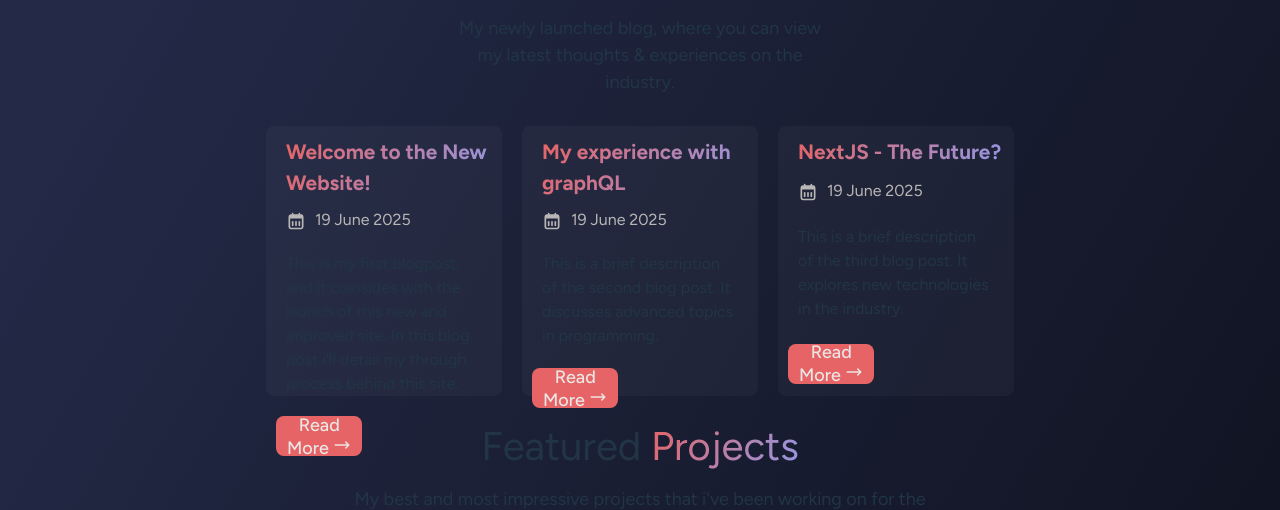
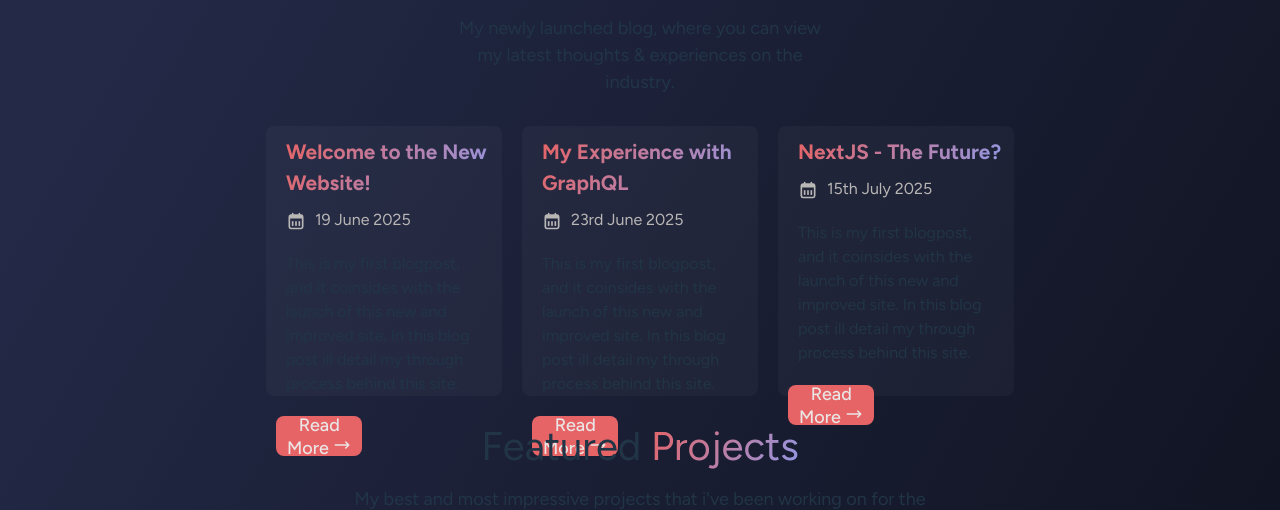
Before and after one commit to DanielSteele1/Portfolio-V2, a React (Vite) app: page / in a window 1280 px wide. Shown: the part 2445-2955 px from the top of the page. Built offline with nearby package versions, Linux system fonts and the light colour scheme.

Commit message:
Made the Blog-cards modular with the use of Interfaces. Much cleaner solution.

```diff
--- a/src/Blog.tsx
+++ b/src/Blog.tsx
@@ -10,8 +10,25 @@ interface BlogCardProps {
     title: string;
     date: string;
     description: string;
-    link : string;
+    link: string;
 }
+
+
+const Blog_card: React.FC<BlogCardProps> = ({ title, date, description, link }) => {
+
+    return (
+        <div className="blog-card">
+            <span className="blog-title">{title}</span>
+            <span className="blog-date"> <TbCalendarWeekFilled className="blog-icon" /> {date} </span>
+            <span className="blog-desc">{description}</span>
+            <button className="blog-button">
+                <a href={link} target="_blank" rel="noopener noreferrer">Read More <HiOutlineArrowNarrowRight /> </a>
+            </button>
+        </div>
+    );
+}
+
+
 
 // make this code more modular - put an interface in here so all I need to change is the description, title and date.
 
@@ -25,26 +42,29 @@ function Blog() {
 
             <div className="blog-card-container">
 
-                <div className="blog-card">
-                    <span className="blog-title"> Welcome to the New Website!</span>
-                    <span className="blog-date"> <TbCalendarWeekFilled className="blog-icon"/> 19 June 2025  </span>
-                    <span className="blog-desc">This is my first blogpost, and it coinsides with the launch of this new and improved site. In this blog post i'll detail my through process behind this site.</span>
-                     <button className="blog-button">  <a href="https://example.com/blog1" target="_blank" rel="noopener noreferrer">Read More <HiOutlineArrowNarrowRight /> </a> </button>
-                </div>
+                <Blog_card
+                    title='Welcome to the New Website!'
+                    date='19 June 2025'
+                    description='This is my first blogpost, and it coinsides with the launch of this new and improved site. In this blog post ill detail my through process behind this site.'
+                    link=''
 
-                <div className="blog-card">
-                    <span className="blog-title"> My experience with graphQL </span>
-                   <span className="blog-date"> <TbCalendarWeekFilled className="blog-icon"/> 19 June 2025  </span>
-                    <span className="blog-desc">This is a brief description of the second blog post. It discusses advanced topics in programming.</span>
-                     <button className="blog-button"> <a href="https://example.com/blog1" target="_blank" rel="noopener noreferrer">Read More <HiOutlineArrowNarrowRight /> </a> </button>
-                </div>
+                />
 
-                <div className="blog-card">
-                    <span className="blog-title"> NextJS - The Future? </span>
-                    <span className="blog-date"><TbCalendarWeekFilled className="blog-icon"/> 19 June 2025  </span>
-                    <span className="blog-desc">This is a brief description of the third blog post. It explores new technologies in the industry.</span>
-                     <button className="blog-button"> <a href="https://example.com/blog1" target="_blank" rel="noopener noreferrer">Read More <HiOutlineArrowNarrowRight /> </a> </button>
-                </div>
+                <Blog_card
+                    title='My Experience with GraphQL'
+                    date='23rd June 2025'
+                    description='This is my first blogpost, and it coinsides with the launch of this new and improved site. In this blog post ill detail my through process behind this site.'
+                    link=''
+
+                />
+
+                <Blog_card
+                    title='NextJS - The Future?'
+                    date='15th July 2025'
+                    description='This is my first blogpost, and it coinsides with the launch of this new and improved site. In this blog post ill detail my through process behind this site.'
+                    link=''
+
+                />
 
             </div>
 
```
Also changed, not shown: src/Blog.css (line endings or trailing spaces).
